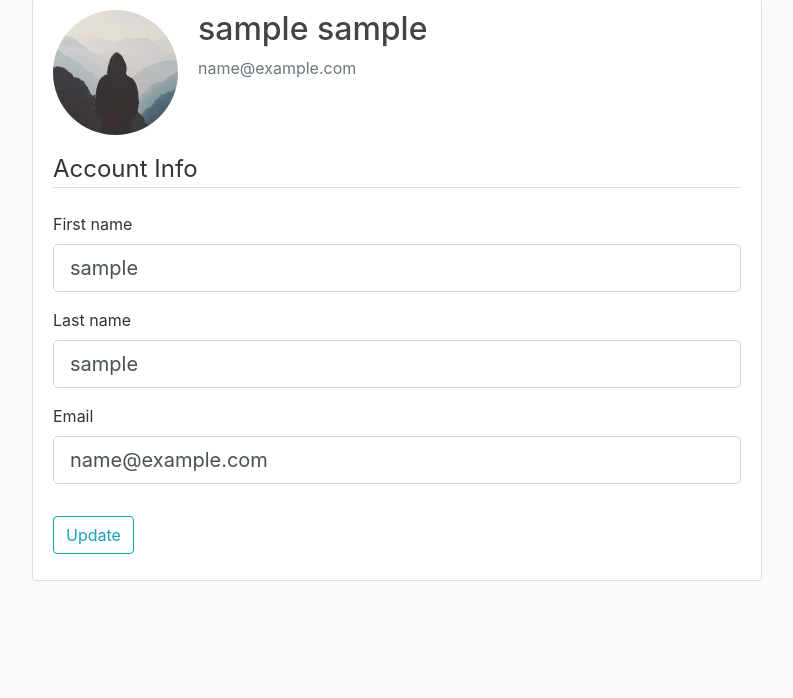
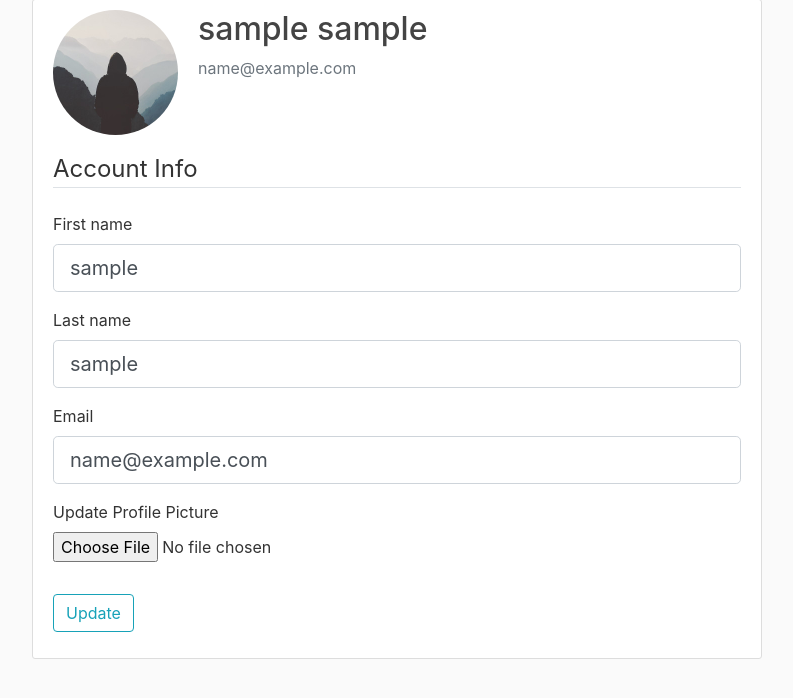
Before and after one commit to Berthran/notable, a Flask app: page /account in a window 1280 px wide. Shown: the part 81-779 px from the top of the page, without its empty margins (53-846 px from the left). Run offline with Flask 3, Linux system fonts and the light colour scheme; the visitor is signed in with stand-in values (Sample User, id 1); some libraries are stand-ins or nearby versions.

Commit message:
add upload picture to account update form

```diff
--- a/notable/templates/account.html
+++ b/notable/templates/account.html
@@ -11,7 +11,7 @@
     </div>
 
     <!-- Update Account Form -->
-        <form method="POST" action="">
+        <form method="POST" action="" enctype="multipart/form-data">
             {{ form.hidden_tag() }}
 
             <fieldset class="form-group">
@@ -65,6 +65,17 @@
                         {{ form.email(class="form-control form-control-lg") }}
                     {% endif %}
                 </div>
+
+                <!-- Picture -->
+                <div class="form-group">
+                    {{ form.picture.label }}
+                    {{ form.picture(class="form-control-file")}}
+                    {% if form.picture.errors %}
+                        {% for error in form.picture.errors %}
+                            <span class="text-danger"> {{ error }} </span></br>
+                        {% endfor %}
+                    {% endif %}
+                </div>
             </fieldset>
             <div class="form-group submit">
                 {{ form.submit(class="btn btn-outline-info") }}
```
